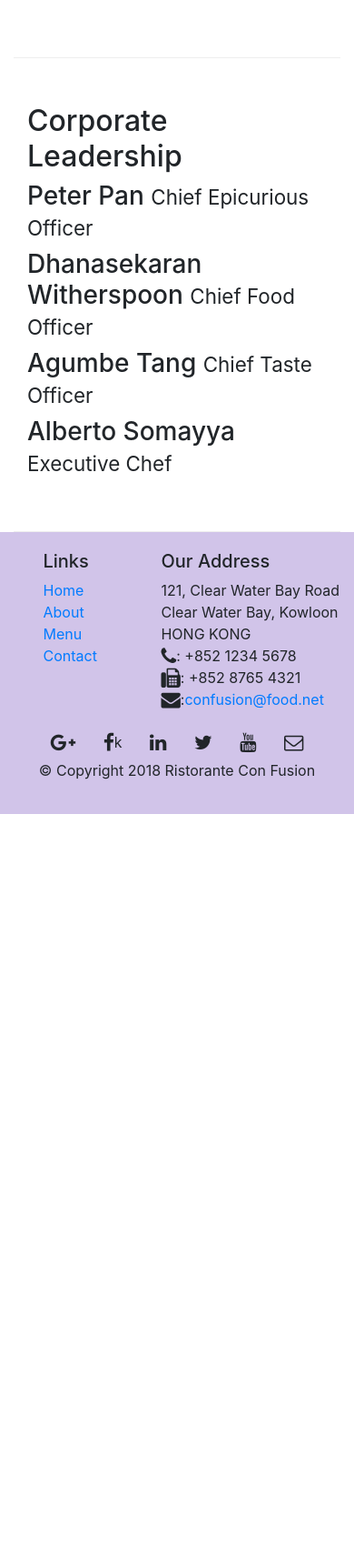
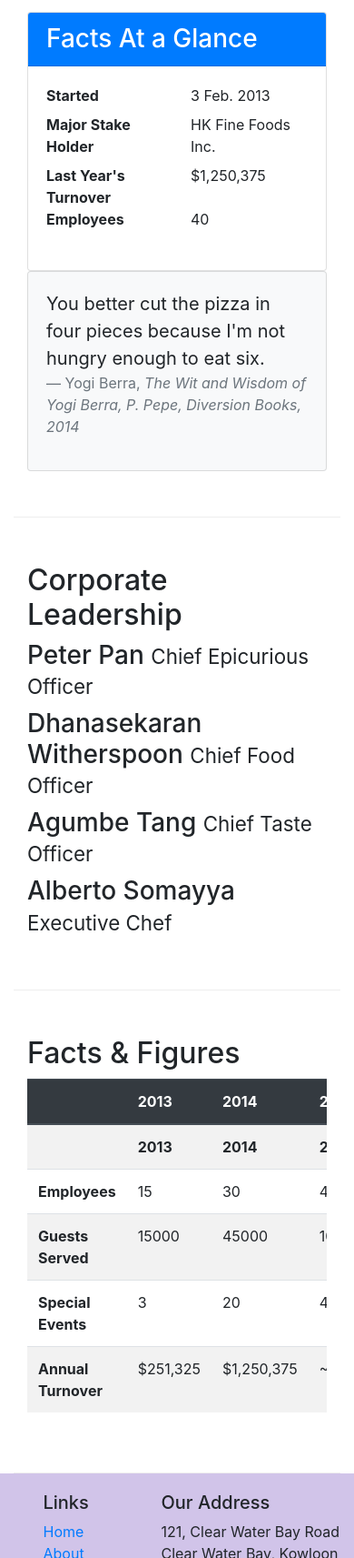
Before and after one commit to sumanthlade/coursera_bootstrap, a website: page aboutus.html in a window 390 px wide. Shown: the part 969-2682 px from the top of the page at 91% size. Before the commit the page ends 1864 px from the top, so only its background shows below. Drawn offline with nearby package versions, Linux system fonts and the light colour scheme.

Commit message:
Tables and Cards

```diff
--- a/aboutus.html
+++ b/aboutus.html
@@ -64,6 +64,35 @@
                 <p>Started in 2010, Ristorante con Fusion quickly established itself as a culinary icon par excellence in Hong Kong. With its unique brand of world fusion cuisine that can be found nowhere else, it enjoys patronage from the A-list clientele in Hong Kong.  Featuring four of the best three-star Michelin chefs in the world, you never know what will arrive on your plate the next time you visit us.</p>
                 <p>The restaurant traces its humble beginnings to <em>The Frying Pan</em>, a successful chain started by our CEO, Mr. Peter Pan, that featured for the first time the world's best cuisines in a pan.</p>
             </div>
+            <div class="col-12 col-sm-6">
+                <div class="card">
+                    <h3 class="card-header bg-primary text-white">Facts At a Glance</h3>
+                    <div class="card-body">
+                        <dl class="row">
+                            <dt class="col-6">Started</dt>
+                            <dd class="col-6">3 Feb. 2013</dd>
+                            <dt class="col-6">Major Stake Holder</dt>
+                            <dd class="col-6">HK Fine Foods Inc.</dd>
+                            <dt class="col-6">Last Year's Turnover</dt>
+                            <dd class="col-6">$1,250,375</dd>
+                            <dt class="col-6">Employees</dt>
+                            <dd class="col-6">40</dd>
+                        </dl>
+                    </div>
+                </div>
+            </div>
+                        <div class="col-12">
+                <div class="card card-body bg-light">
+                    <blockquote class="blockquote">
+                        <p class="mb-0">You better cut the pizza in four pieces because
+                            I'm not hungry enough to eat six.</p>
+                        <footer class="blockquote-footer">Yogi Berra,
+                            <cite title="Source Title">The Wit and Wisdom of Yogi Berra,
+                            P. Pepe, Diversion Books, 2014</cite>
+                        </footer>
+                    </blockquote>
+                </div>
+            </div>
             <div>
             </div>
         </div>
@@ -82,6 +111,57 @@
                 <p class="d-none d-sm-block">Award winning three-star Michelin chef with wide International experience having worked closely with whos-who in the culinary world, he specializes in creating mouthwatering Indo-Italian fusion experiences. He says, <em>Put together the cuisines from the two craziest cultures, and you get a winning hit! Amma Mia!</em></p>
             </div>
        </div>
+        <div class="row row-content">
+            <div class="col-12 col-sm-9">
+                <h2>Facts &amp; Figures</h2>
+                <div class="table-responsive">
+                    <table class="table table-striped">
+                        <thead class="thead-dark">
+                            <tr>
+                                <th>&nbsp;</th>
+                                <th>2013</th>
+                                <th>2014</th>
+                                <th>2015</th>
+                            </tr>
+                        </thead>
+                        <tbody>
+                            <tr>
+                                <th>&nbsp;</th>
+                                <th>2013</th>
+                                <th>2014</th>
+                                <th>2015</th>
+                            </tr>
+                            <tr>
+                                <th>Employees</th>
+                                <td>15</td>
+                                <td>30</td>
+                                <td>40</td>
+                            </tr>
+                            <tr>
+                                <th>Guests Served</th>
+                                <td>15000</td>
+                                <td>45000</td>
+                                <td>100,000</td>
+                            </tr>
+                            <tr>
+                                <th>Special Events</th>
+                                <td>3</td>
+                                <td>20</td>
+                                <td>45</td>
+                            </tr>
+                            <tr>
+                                <th>Annual Turnover</th>
+                                <td>$251,325</td>
+                                <td>$1,250,375</td>
+                                <td>~$3,000,000</td>
+                            </tr>
+                        </tbody>
+                    </table>
+                </div>
+            </div>
+            <div class="col-12 col-sm-3">
+            </div>
+        </div>
 
     </div>
 
```
